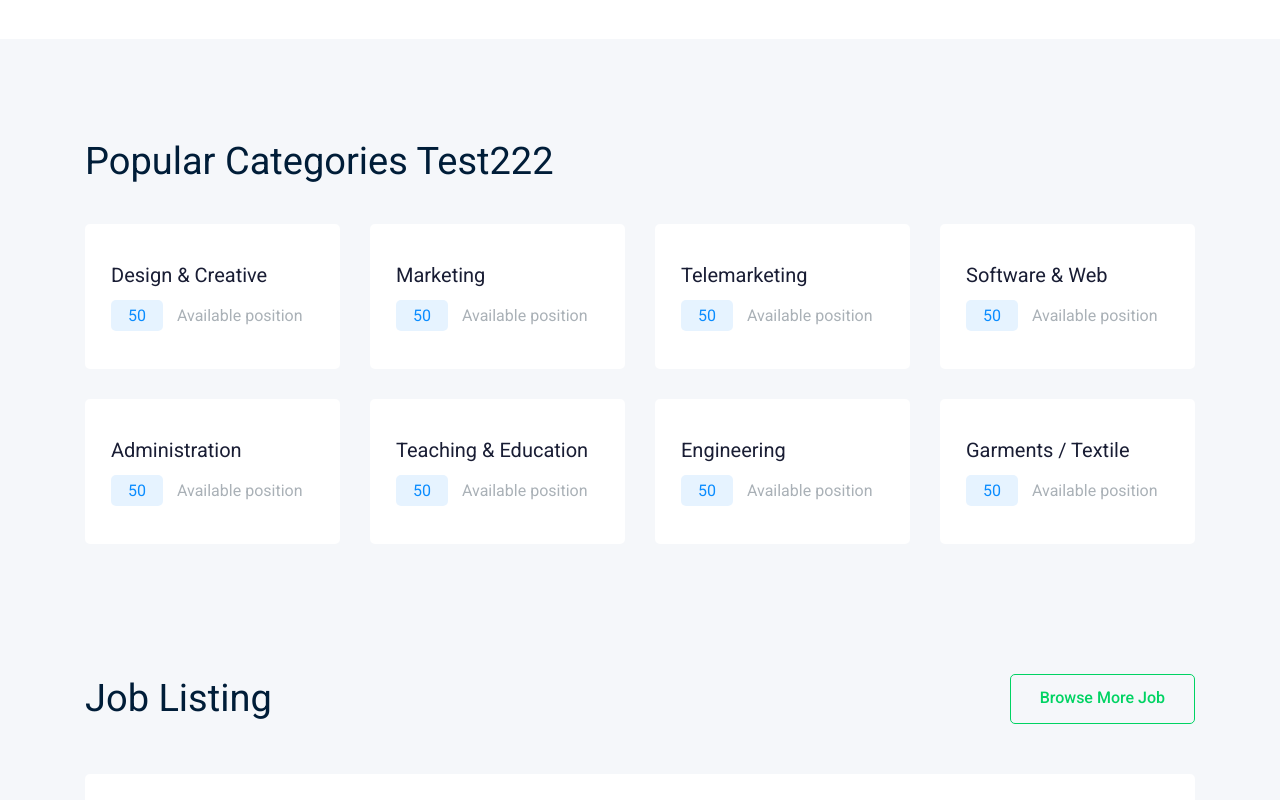
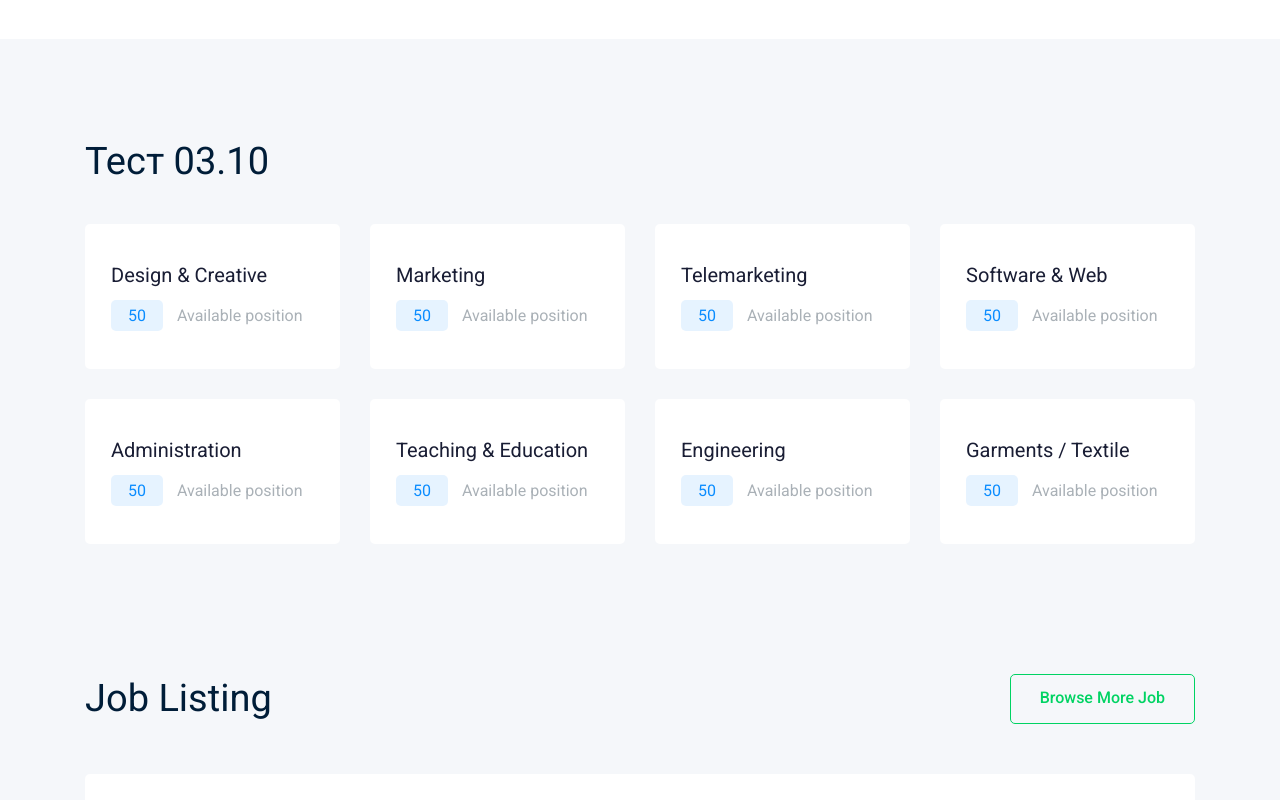
Before and after one commit to KarinaPetr/CiCd, a plain HTML site: page index.html in a window 1280 px wide. Shown: the part 980-1780 px from the top of the page. Drawn offline with Linux system fonts and the light colour scheme.

Commit message:
тест

```diff
--- a/index.html
+++ b/index.html
@@ -178,7 +178,7 @@
             <div class="row">
                 <div class="col-lg-12">
                     <div class="section_title mb-40">
-                        <h3>Popular Categories Test222</h3>
+                        <h3>Тест 03.10</h3>
                     </div>
                 </div>
             </div>
```
